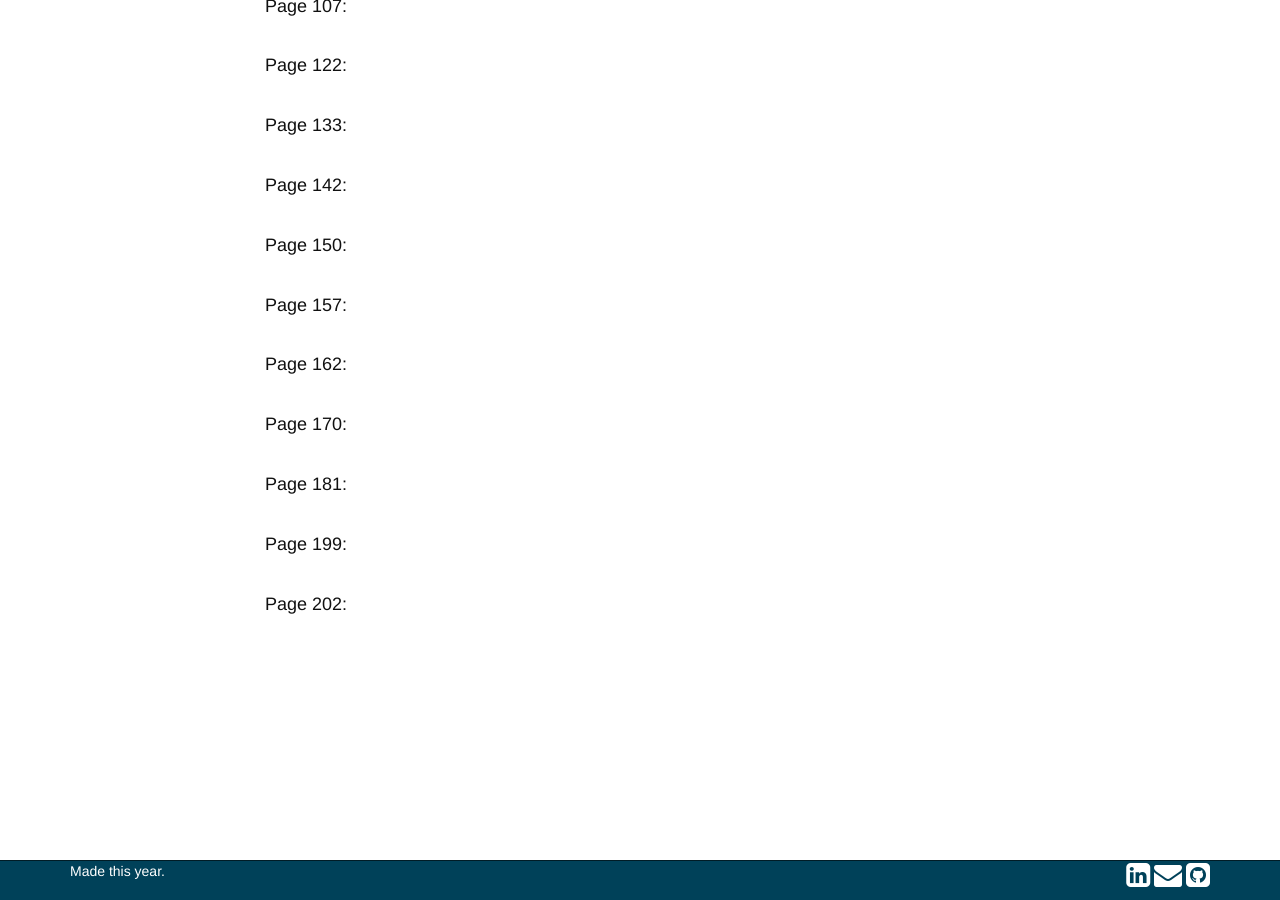
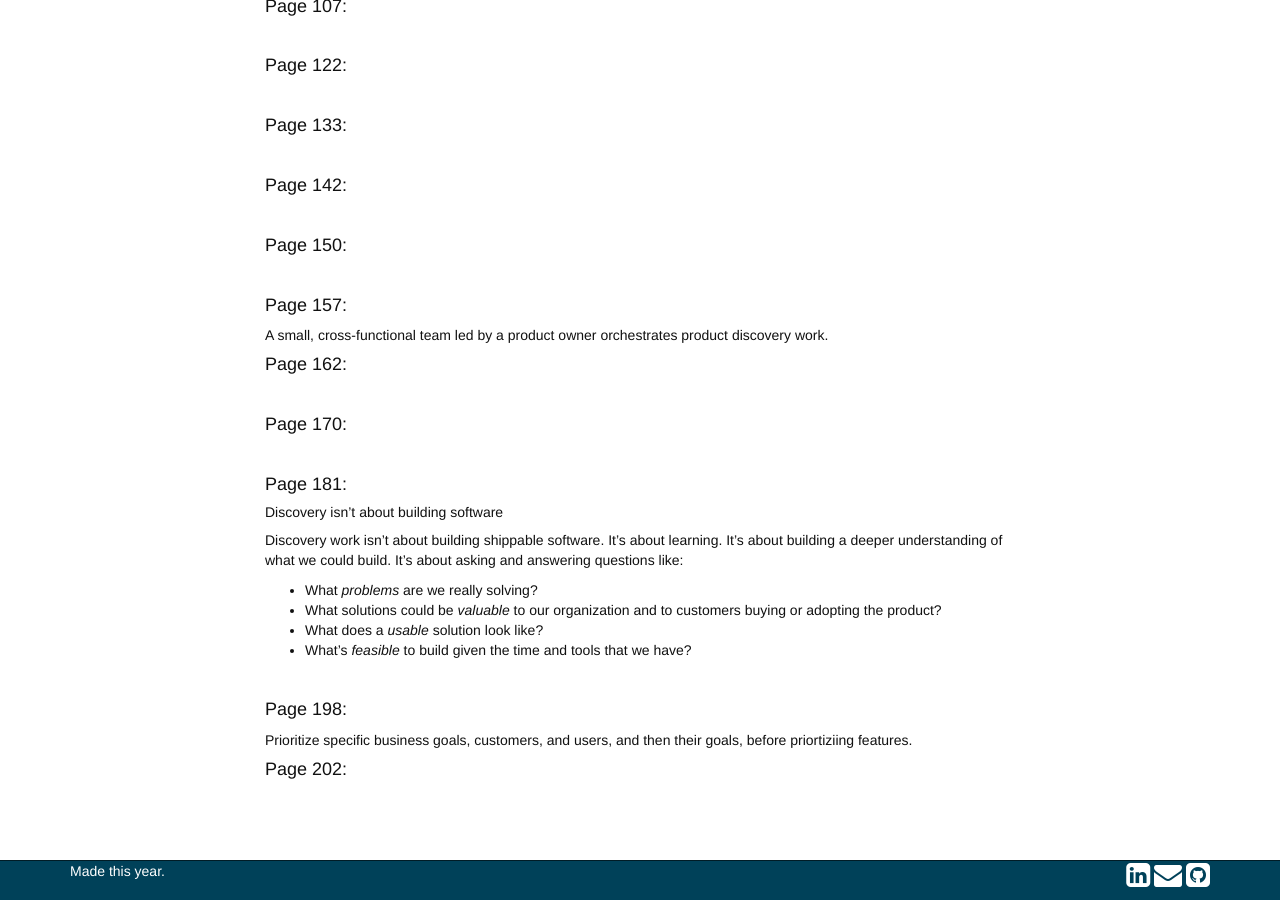
Before and after one commit to cms5109/cms5109.github.io, a Jekyll site: the page built from _posts/2017-08-10-notes-from-user-story-mapping.md, in a window 1280 px wide and 900 px high, scrolled down 793 px. Built offline with Jekyll 4.4.1, drawn with Linux system fonts in a browser that asks for light colours.

Commit message:
just pushing these back

```diff
--- a/_posts/2017-08-10-notes-from-user-story-mapping.md
+++ b/_posts/2017-08-10-notes-from-user-story-mapping.md
@@ -69,6 +69,7 @@
 
 #### Page 157: ###
 
+A small, cross-functional team led by a product owner orchestrates product discovery work.
 <br>
 
 #### Page 162: ###
@@ -81,10 +82,19 @@
 
 #### Page 181: ###
 
+##### Discovery isn't about building software ###
+
+Discovery work isn't about building shippable software. It's about learning. It's about building a deeper understanding of what we could build. It's about asking and answering questions like:
+* What _problems_ are we really solving?
+* What solutions could be _valuable_ to our organization and to customers buying or adopting the product?
+* What does a _usable_ solution look like?
+* What's _feasible_ to build given the time and tools that we have?
+
 <br>
 
-#### Page 199: ###
+#### Page 198: ###
 
+Prioritize specific business goals, customers, and users, and then their goals, before priortiziing features.
 <br>
 
 #### Page 202: ###
```
Also changed, not shown: _posts/2017-08-10-notes-from-lean-ux.md (+1 -1 lines).
